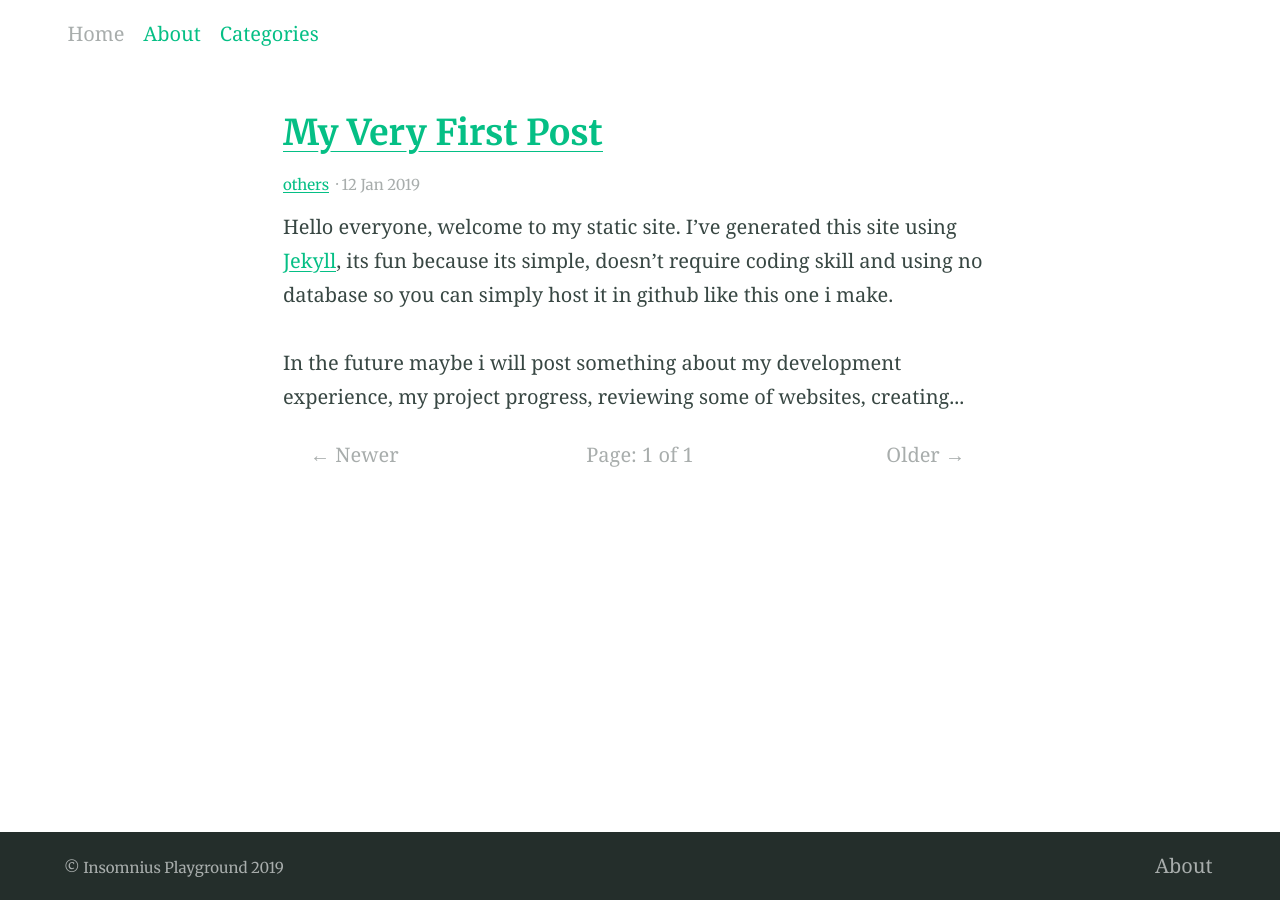
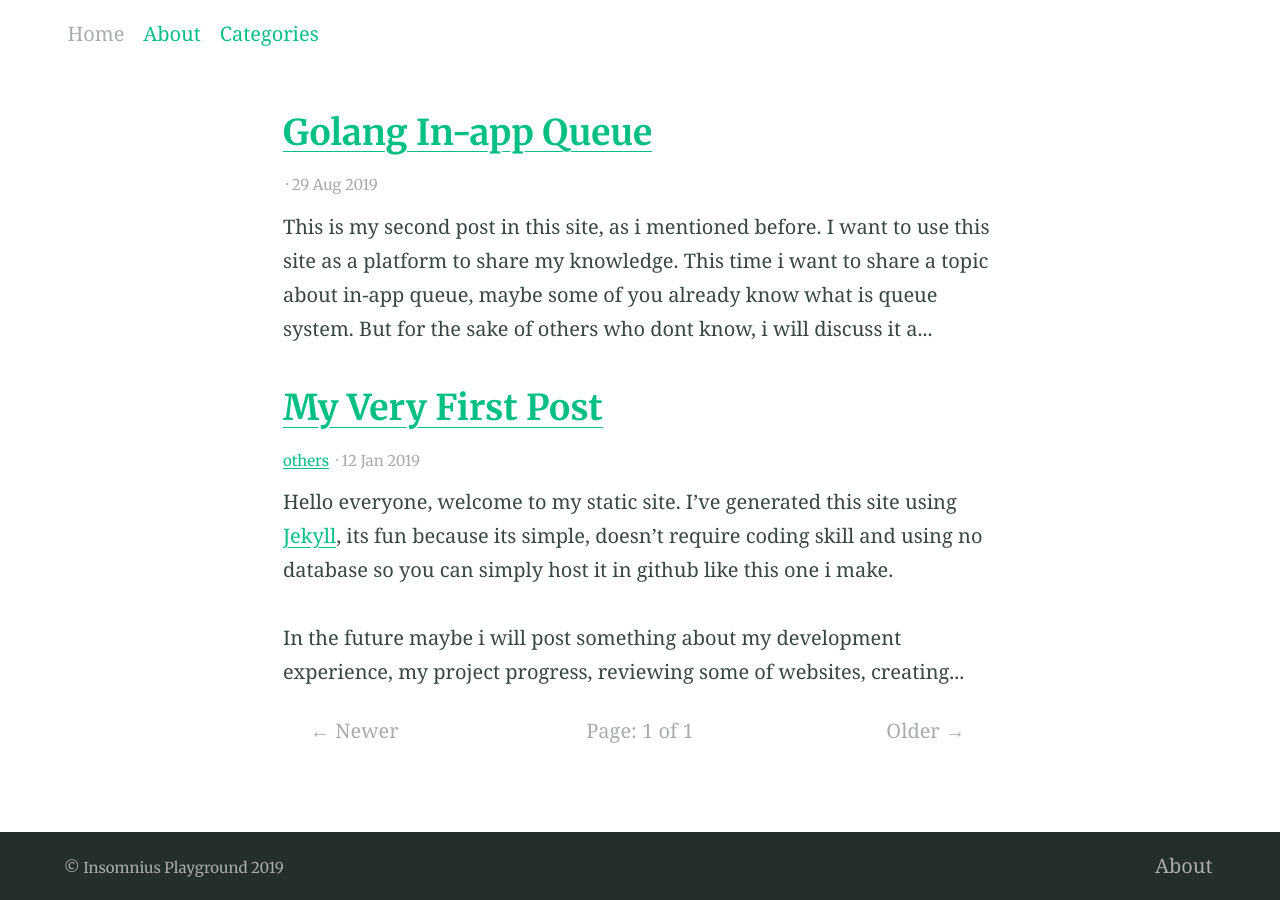
Before and after one commit to insomnius/personal, a Jekyll site: the page built from index.html, in a window 1280 px wide. Built offline with Jekyll 4.4.1, drawn with Linux system fonts in a browser that asks for light colours; the list of posts is cut into pages by our own code; part of the change alters nothing that is shown.

Commit message:
Add new article

````diff
--- a/_config.yml
+++ b/_config.yml
@@ -20,7 +20,7 @@ image: "https://avatars1.githubusercontent.com/u/20650401"
 repo: "https://github.com/insomnius"
 disqus: "insomnius-18" # Blog post comments, uncomment the option and set the site ID from your Disqus account
 avatarurl: "https://s.gravatar.com/avatar/77125555f2b03f5ed50547842a87ef0f" # Uses avatars for favicons to get multple sites, eg Gravatar, Twitter, GitHub
-# google_analytics: ''
+google_analytics: 'UA-148992014-1'
 service_worker: true # Will turn off the service worker if set to false
 css_inline: false # Will insert all styles into a single <style> block in the <head> element and remove the style <link> reference
 
--- /dev/null
+++ b/_posts/2019-08-29-go-inapp-queue.markdown
@@ -0,0 +1,342 @@
+---
+title: Golang In-app Queue
+---
+
+This is my second post in this site, as i mentioned before. I want to use this site as a platform to share my knowledge. This time i want to share a topic about in-app queue, maybe some of you already know what is queue system. But for the sake of others who dont know, i will discuss it a little.
+
+In the context of web service, **queue system** is an asynchronous process that run in the background and there are worker for every queue which run differently from the web service itself.
+
+So let's say, you have an API for user registration and you want to send email in that API. If that process is synchronous, it can be toooo looooong. Because send an email is a heavy process, in order to fasten that API then you had to do an asynchronous process which run differently from the main service. Then came a solution to create a **queue system**, it's basically a tube or a place where you put something from one service to be worked by other service. Let's put it in to an image:
+
+![Queue System](/assets/queue-system.png)
+
+By using queue system we are not blocking the main process of user registration and send an email to registrated user with faster response time. There are several open source technology you can use for queue system, such as:
+
+* [RabbitMQ](https://www.rabbitmq.com/)
+* [Apache Kafka](https://kafka.apache.org/)
+* [Beanstalkd](https://beanstalkd.github.io/)
+
+Every technology comes with their own scenario to solve a problem, it will cost you more but it's essential for medium to large scale application. We are not gonna talk about that technology here, instead we will make our own in-app queue system using Go with far more cheaper cost than those technology above.
+
+How can we make that? Go, is invented to solve modern programming language problem such as concurrency and garbage collecting, that makes Go a lightweight programming language.
+
+There are feature in Go called Channel, we will use this feature to create our in-app queue system. This image bellow are gonna tell what will we create later:
+
+![Queue System](/assets/in-app-queue.jpg)
+
+So there are asynchronous process inside of web service without blocking user registration process, it's called **Channel**.  Maybe some of you already know, **channels** are the pipes that connect concurrent goroutines. You can send values into channels from one goroutine and receive those values into another goroutine.
+
+
+Prepare VS Code (or else) we will do some practical stuff!
+
+### 1. Initialize your go app with go module
+
+We will use go module as our package manager, make sure you are using go version 1.11 or above.
+
+```bash
+	go mod init github.com/{your-cool-github-username}/inapp-queue
+```
+
+Create main package:
+
+```go
+// main.go
+package main
+
+import "fmt"
+
+var server *http.Server
+
+func main() {
+	fmt.Println("In app queue system")
+}
+```
+
+### 2. Create Web Service Using GIN
+
+I prefer gin to create my web service, if you want to use another http router then go for it. I prefer using master branch when add gin as my dependencies, you can use latest table branch if you want.
+
+```bash
+	go get github.com/gin-gonic/gin@master
+```
+
+Add this code to **main.go**.
+
+```go
+appEngine := gin.Default()
+	appEngine.POST("/users", func(c *gin.Context) {
+
+		// Send an email represented by this time sleep
+		func() {
+			time.Sleep(time.Second*2)
+			fmt.Println("Complete send an email")
+		}()
+
+		c.JSON(http.StatusCreated, gin.H{
+			"data": gin.H{
+				"username": "user1",
+				"email":    "user1@gmail.com",
+			},
+			"message": "success create new users",
+			"status":  http.StatusCreated,
+		})
+	})
+	server = &http.Server{
+		Addr:    ":8080",
+		Handler: appEngine,
+	}
+
+	if err := server.ListenAndServe(); err != nil && err != http.ErrServerClosed {
+		fmt.Printf("Unexpected server error because of: %v\n", err)
+	}
+```
+
+Run the web service.
+
+```bash
+	go run main.go
+```
+
+Test the designated URL with curl
+
+```bash
+	curl --request POST localhost:8080/users
+```
+
+It should return a response like this.
+
+```json
+{"data":{"email":"user1@gmail.com","username":"user1"},"message":"success create new users","status":201}
+```
+
+And print this in your web service terminal log.
+
+```
+	Complete send email
+```
+
+The response time of that API should be two second. Actually you can make you process concurent by adding `go` before send email function. Lets try that, change your send email function:
+
+```go
+    		go func() {
+			time.Sleep(time.Second * 2)
+			fmt.Println("Complete send an email")
+		}()
+```
+
+Yay, we already make it fasten in such an easy way like that. Yes! We could do that, but it isn't safe, why? This is the question, how do we know if there is some concurrency doing their job when we want to restart the server? Say, that there will be a deployment tomorrow, what would we do in the deployment process? Just shutdown the server? Then how we can ensure that every email sent to the registering users, there are probability that some users not receiving an email when in that deployment process.
+
+We should use more reliable method to do this, we have to use go channel and make sure the channel is drained if there is a terminate signal or a kill signal from the OS. Then shutdown the app when there is no left over process in the app. Using that way we can ensure all email sent to registrated users without having so much work or procedure in our deployment process.
+
+## 3. Create Queue Package
+
+Create new directory in your workspace named `queue`:
+
+```go
+// queue/email_queue.go
+
+package queue
+
+import (
+	"fmt"
+	"time"
+)
+
+type emailQueue struct {
+	emailChannel   chan string
+	workingChannel chan bool
+}
+
+func NewEmailQueue() *emailQueue {
+	emailChannel := make(chan string, 10000)
+	workingChannel := make(chan bool, 10000)
+	return &emailQueue{
+		emailChannel:   emailChannel,
+		workingChannel: workingChannel,
+	}
+}
+
+func (e *emailQueue) Work() {
+	for {
+		select {
+		case eChan := <-e.emailChannel:
+			e.workingChannel <- true
+
+			// Let's assume this time sleep is send email process
+			time.Sleep(time.Second * 2)
+			fmt.Println(eChan)
+
+			<-e.workingChannel
+		}
+	}
+}
+
+func (e *emailQueue) Size() int {
+	return len(e.emailChannel) + len(e.workingChannel)
+}
+
+func (e *emailQueue) Enqueue(emailString string) {
+	e.emailChannel <- emailString
+}
+
+```
+
+We have this struct called email queue, there are two channel inside of it. Email and working channel. Email channel is carrying all enqueued data from others package, and working channel is to notify that this emailQueue is working on something.
+
+```go
+type emailQueue struct {
+	emailChannel   chan string
+	workingChannel chan bool
+}
+```
+
+We have this method called `Size()`, it's actually return that how much work that this emailQueue left to do.
+
+```go
+func (e *emailQueue) Size() int {
+	return len(e.emailChannel) + len(e.workingChannel)
+}
+```
+
+And this work method, to fetch data from emailChannel and do the send email job.
+
+```go
+func (e *emailQueue) Work() {
+	for {
+		select {
+		case eChan := <-e.emailChannel:
+			e.workingChannel <- true
+
+			// Let's assume this time sleep is send email process
+			time.Sleep(time.Second * 2)
+			fmt.Println(eChan)
+
+			<-e.workingChannel
+		}
+	}
+}
+```
+
+## 4. use OS Signal
+
+In order to drain all leftover job in the channel before shutdown the app, then you must listen to OS Signal. When you receive the signal, make sure to drain all leftover job in the channel.
+
+Create osSignal variable in **main.go**:
+
+```go
+// inside main.go
+var (
+	server   *http.Server
+	osSignal chan os.Signal
+)
+```
+
+Listen into interrupt and terminated signal:
+
+```go
+// inside main.go
+// Initialize channel with the 10K length
+osSignal = make(chan os.Signal, 10000)
+signal.Notify(osSignal, os.Interrupt, syscall.SIGINT, syscall.SIGTERM)
+```
+
+Implement queue logic in your main function, so it would look like this.
+
+```go
+// main.go
+package main
+
+import (
+	"context"
+	"fmt"
+	"net/http"
+	"os"
+	"os/signal"
+	"syscall"
+	"time"
+
+	"github.com/gin-gonic/gin"
+	"github.com/insomnius/inapp-queue/queue"
+)
+
+var (
+	server   *http.Server
+	osSignal chan os.Signal
+)
+
+func main() {
+	// Initialize channel with the 10K length
+	osSignal = make(chan os.Signal, 10000)
+	signal.Notify(osSignal, os.Interrupt, syscall.SIGINT, syscall.SIGTERM)
+
+	fmt.Println("In app queue system")
+
+	emailQueue := queue.NewEmailQueue()
+
+	appEngine := gin.Default()
+	appEngine.POST("/users", func(c *gin.Context) {
+
+		// Enqueue into go channel
+		emailQueue.Enqueue("Send email to the user")
+
+		c.JSON(http.StatusCreated, gin.H{
+			"data": gin.H{
+				"username": "user1",
+				"email":    "user1@gmail.com",
+			},
+			"message": "success create new users",
+			"status":  http.StatusCreated,
+		})
+	})
+	server = &http.Server{
+		Addr:    ":8080",
+		Handler: appEngine,
+	}
+
+	go func() {
+		if err := server.ListenAndServe(); err != nil && err != http.ErrServerClosed {
+			fmt.Printf("Unexpected server error because of: %v\n", err)
+		}
+	}()
+
+	// Spawn 10 worker in that channel
+	for i := 0; i < 10; i++ {
+		go emailQueue.Work()
+	}
+
+	<-osSignal
+
+	fmt.Println("Terminating server")
+	server.Shutdown(context.Background())
+
+	fmt.Println("Terminating email queue")
+	// Wait untuk there is no active job in the queue
+	for emailQueue.Size() > 0 {
+		time.Sleep(time.Millisecond * 500)
+	}
+
+	fmt.Println("Complete terminating application")
+}
+```
+
+## 5. Let's test out!
+
+Run the web service:
+
+```bash
+go run main.go
+```
+
+Spam it!
+
+```bash
+curl --request POST localhost:8080/users
+```
+
+![Spam it!](/assets/Screenshot%20from%202019-09-29%2017-35-57.png)
+
+Now, shut down the service, with Ctrl + C.
+
+![Server terminating](/assets/Screenshot%20from%202019-09-29%2017-38-29.png)
+
+You will see that after `^C` the service will try to drain out all leftover jobs before it's shutdown.
````
Also changed, not shown: assets/Screenshot from 2019-09-29 17-35-57.png (added), assets/Screenshot from 2019-09-29 17-38-29.png (added), assets/be-roadmap.jpg (added), assets/in-app-queue.jpg (added), assets/queue-system.png (added).
